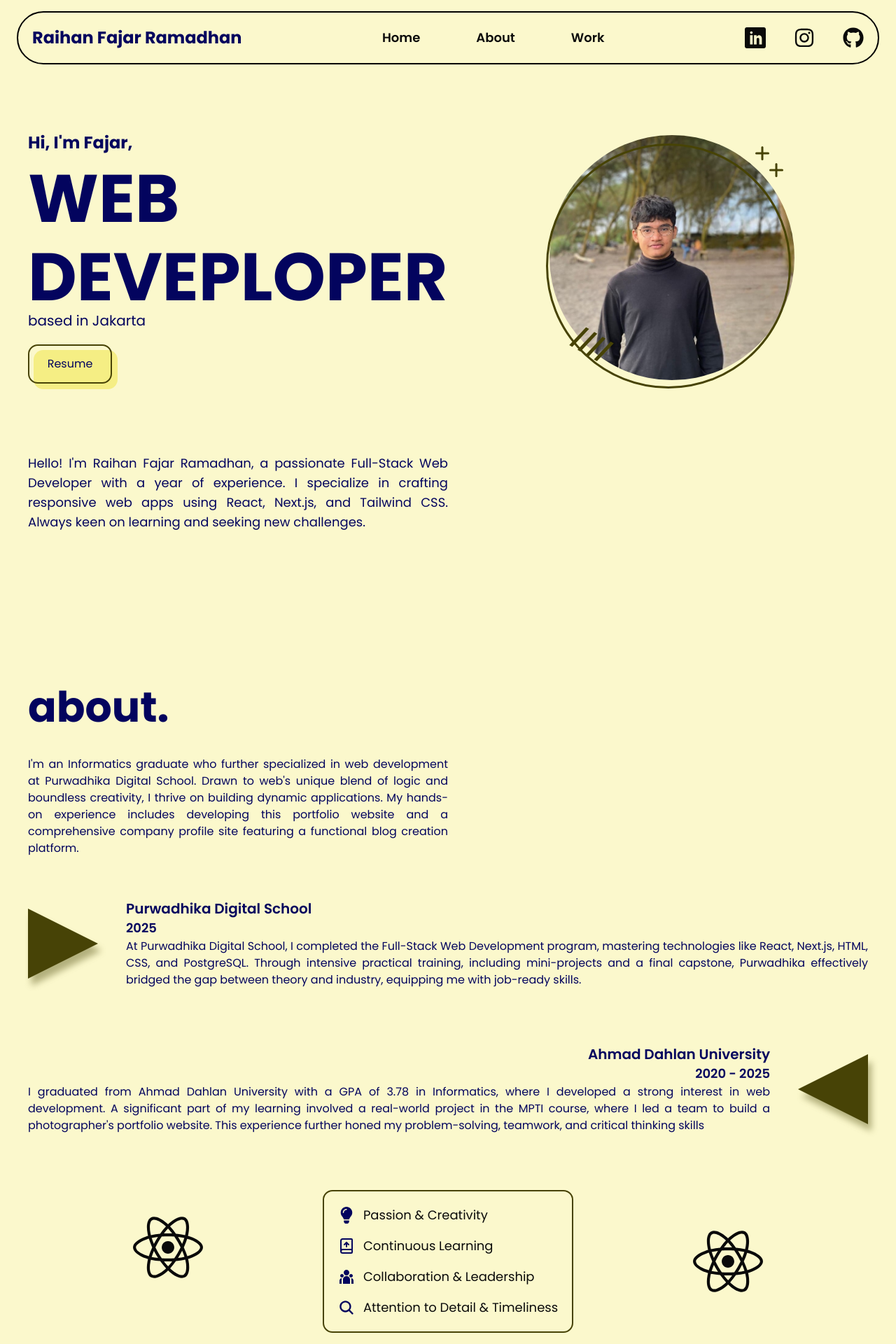
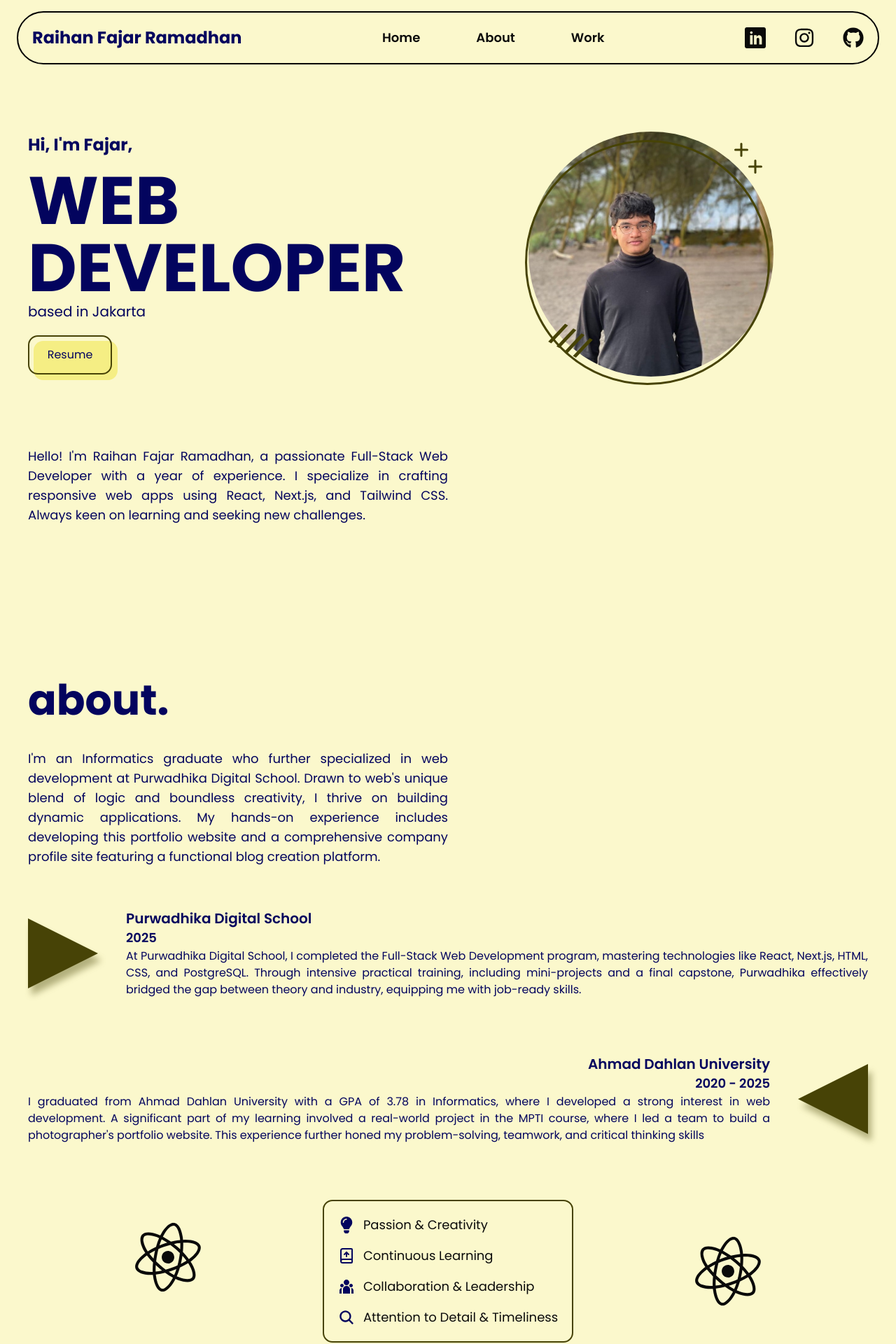
Before and after one commit to raihanfajar/about-me, a Next.js app: page / in a window 1280 px wide. Shown: the top 1920 px of the page at 70% size. Built offline with nearby package versions, Linux system fonts and the light colour scheme.

Commit message:
testing motion framer

```diff
--- a/package.json
+++ b/package.json
@@ -14,6 +14,7 @@
     "clsx": "^2.1.1",
     "daisyui": "^5.0.43",
     "lucide-react": "^0.523.0",
+    "motion": "^12.23.0",
     "next": "15.3.4",
     "react": "^19.0.0",
     "react-dom": "^19.0.0",
--- a/src/app/components/section.tsx
+++ b/src/app/components/section.tsx
@@ -1,9 +1,11 @@
+"use client";
 import React from "react";
 import Image from "next/image";
 import { FaReact, FaLightbulb } from "react-icons/fa";
 import { LuBookUp } from "react-icons/lu";
 import { RiTeamFill } from "react-icons/ri";
 import { IoSearch } from "react-icons/io5";
+import { motion } from "motion/react";
 
 const Section = () => {
   return (
@@ -21,8 +23,10 @@ const Section = () => {
               {" "}
               WEB
             </span>
-            <span className="mt-2 text-5xl font-extrabold md:mt-4 md:text-8xl">
-              DEVEPLOPER
+            <span className="mt-0 text-5xl font-extrabold md:mt-0 md:text-8xl">
+              {" "}
+              {/* KUNCI: Ubah mt-2 dan md:mt-4 menjadi mt-0 dan md:mt-0 */}
+              DEVELOPER
             </span>
             <p className="mb-5 text-base md:text-xl">based in Jakarta</p>
             <a
@@ -75,7 +79,7 @@ const Section = () => {
             </div>
           </div>
         </div>
-        <div className="text-justify text-sm text-[#03045E] md:text-lg xl:w-[50%]">
+        <div className="text-md text-justify text-[#03045E] md:text-lg xl:w-[50%]">
           Hello! I'm Raihan Fajar Ramadhan, a passionate Full-Stack Web
           Developer with a year of experience. I specialize in crafting
           responsive web apps using React, Next.js, and Tailwind CSS. Always
@@ -86,7 +90,7 @@ const Section = () => {
         {/* ABOUT */}
         <div className="mt-55 w-full" id="about">
           <h1 className="mb-10 text-6xl font-bold text-[#03045E]"> about. </h1>
-          <p className="text-md text-justify text-[#03045E] xl:w-[50%]">
+          <p className="text-justify text-lg text-[#03045E] xl:w-[50%]">
             I'm an Informatics graduate who further specialized in web
             development at Purwadhika Digital School. Drawn to web's unique
             blend of logic and boundless creativity, I thrive on building
@@ -153,7 +157,16 @@ const Section = () => {
 
           <div className="mt-20 flex flex-col items-center justify-evenly xl:flex-row">
             <div className="mb-10 flex w-full items-center justify-center">
-              <FaReact className="text-[100px]" />
+              <motion.div
+                animate={{ rotate: 360 }}
+                transition={{
+                  repeat: Infinity, // Ulangi animasi tanpa henti
+                  duration: 2, // Satu putaran dalam 2 detik
+                  ease: "linear", // Kecepatan putaran konstan
+                }}
+              >
+                <FaReact className="text-[100px]" />
+              </motion.div>
             </div>
             <div className="flex w-full items-center justify-center">
               <div className="rounded-xl border-2 border-[#474306] p-5">
@@ -178,7 +191,16 @@ const Section = () => {
               </div>
             </div>
             <div className="my-10 flex w-full items-center justify-center">
-              <FaReact className="text-[100px]" />
+              <motion.div
+                animate={{ rotate: 360 }}
+                transition={{
+                  repeat: Infinity, // Ulangi animasi tanpa henti
+                  duration: 2, // Satu putaran dalam 2 detik
+                  ease: "linear", // Kecepatan putaran konstan
+                }}
+              >
+                <FaReact className="text-[100px]" />
+              </motion.div>
             </div>
           </div>
         </div>
```
Also changed, not shown: 1 other file (tests, documents, lock files or other folders).
